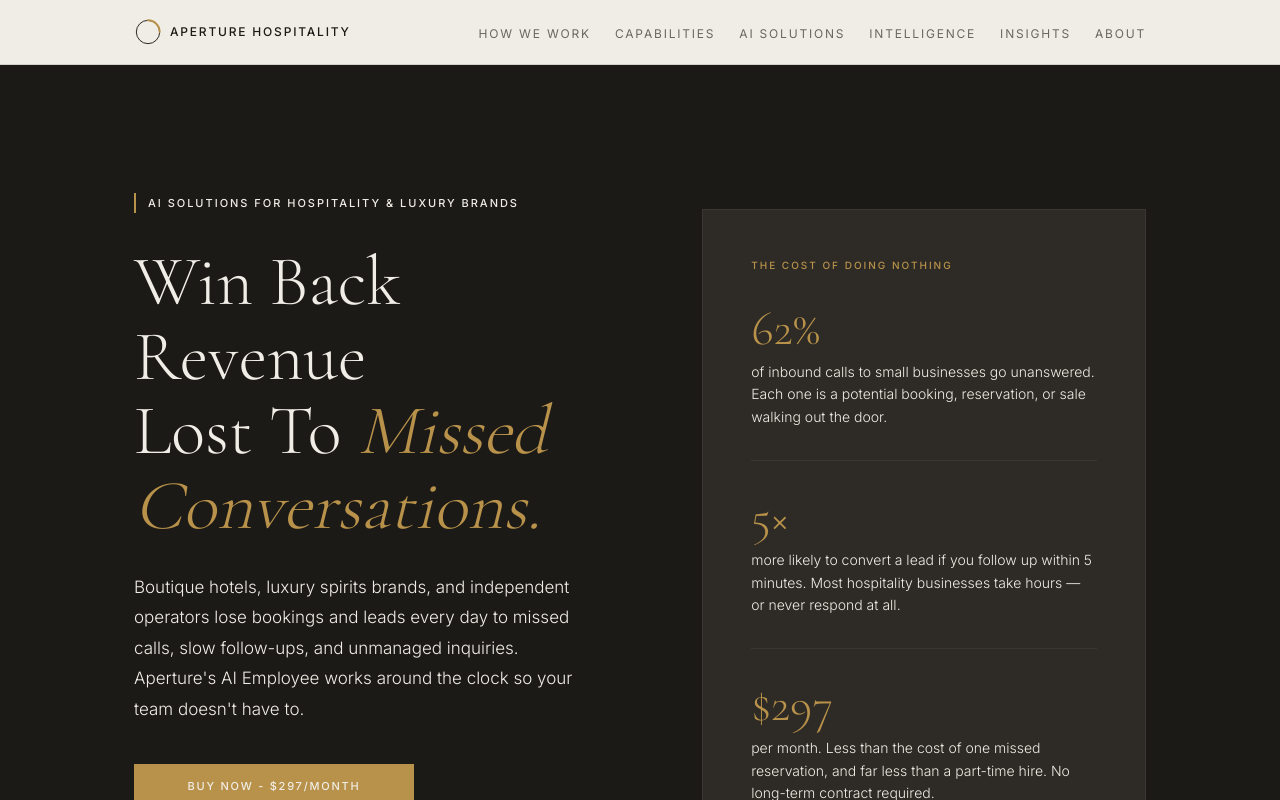
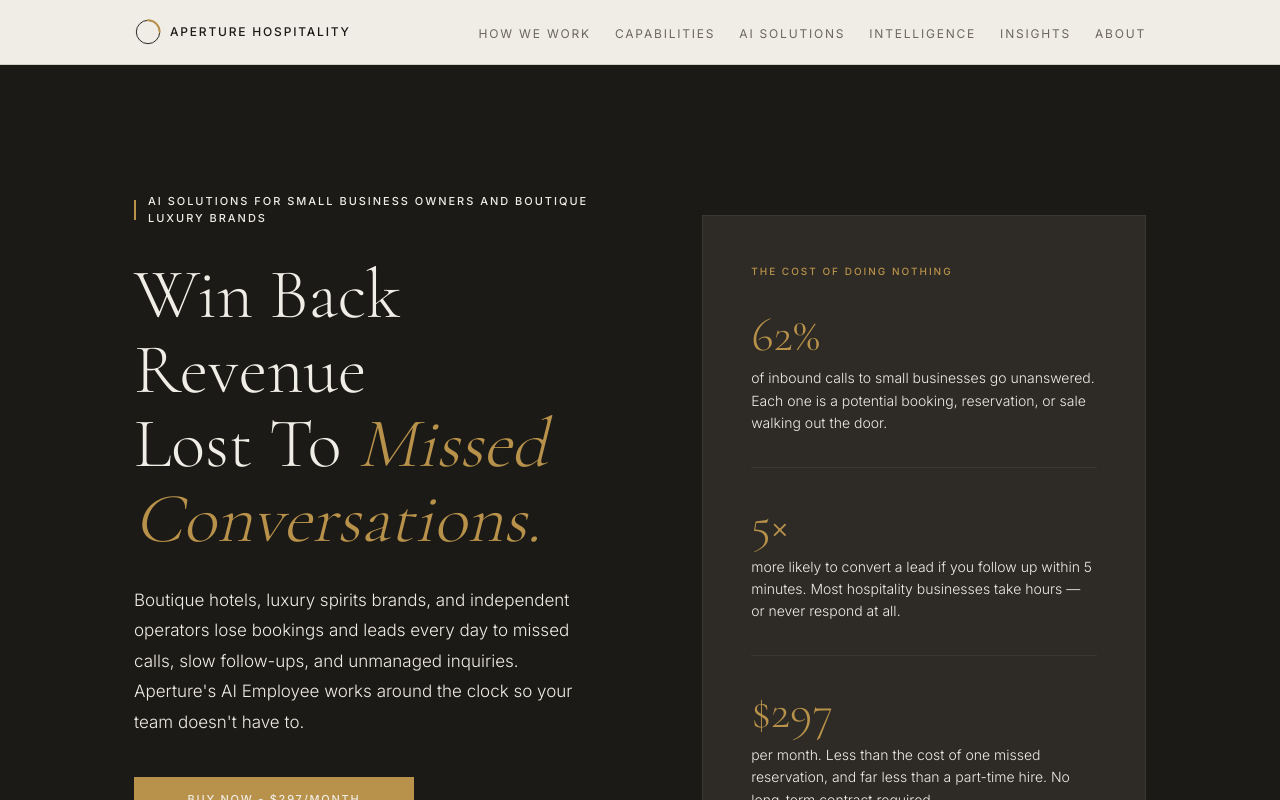
Before and after one commit to letsnavigatebmw/aperture-hospitality, a Next.js app: page /ai-solutions in a window 1280 px wide. Shown: the top 800 px of the page. Built offline with nearby package versions, Linux system fonts and the light colour scheme.

Commit message:
Update AI Solutions label: 'For Small Business Owners and Boutique Luxury Brands'

```diff
--- a/app/ai-solutions/page.tsx
+++ b/app/ai-solutions/page.tsx
@@ -34,7 +34,7 @@ export default function AISolutionsPage() {
             <div>
               <div style={{ display: 'flex', alignItems: 'center', gap: '0.75rem', fontSize: '0.6875rem', fontWeight: 500, letterSpacing: '0.18em', textTransform: 'uppercase', color: '#F0EDE6', marginBottom: '2rem' }}>
                 <div style={{ width: '2px', height: '1.25rem', background: '#B8924A', flexShrink: 0 }}></div>
-                AI Solutions for Hospitality & Luxury Brands
+                AI Solutions for Small Business Owners and Boutique Luxury Brands
               </div>
               <h1 style={{ fontFamily: "'Cormorant Garamond', Georgia, serif", fontSize: 'clamp(3rem, 5.5vw, 5rem)', fontWeight: 300, lineHeight: 1.06, color: '#F0EDE6', marginBottom: '1.75rem' }}>
                 Win Back Revenue<br/>Lost To <em style={{ fontStyle: 'italic', color: '#B8924A' }}>Missed<br/>Conversations.</em>
```
